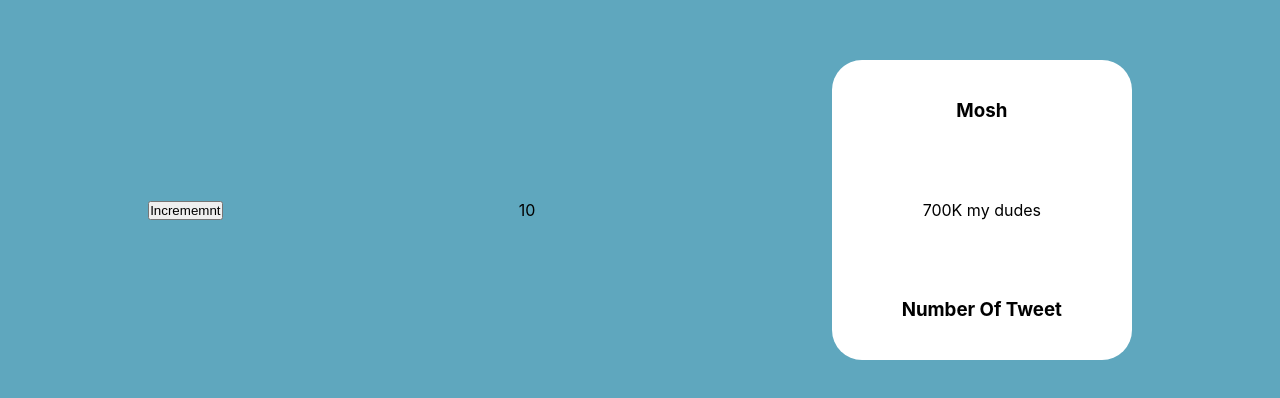
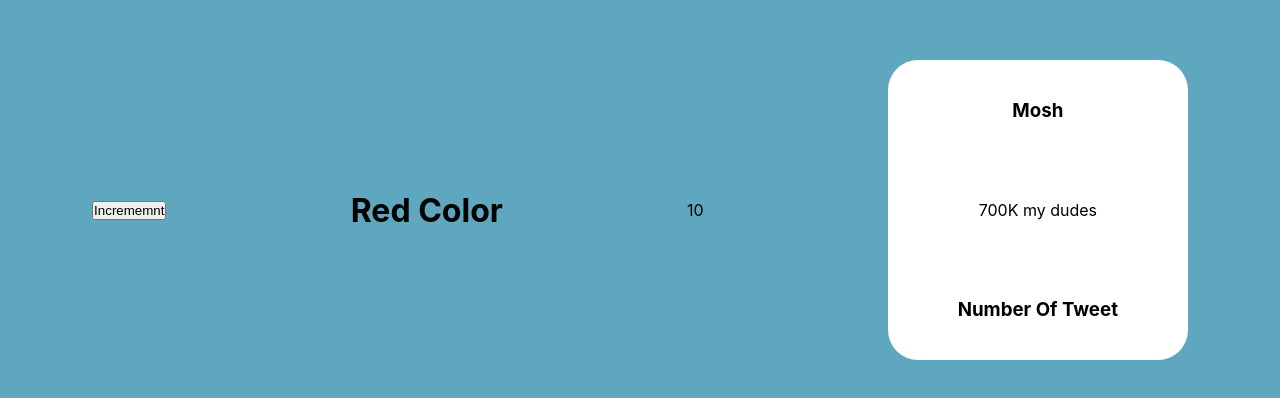
Before and after one commit to Abirsonet563/developedbyed-React-Tutorial, a React (Create React App) app in the folder projectreact/: page / in a window 1280 px wide. Shown: the part 190-588 px from the top of the page. Built offline with nearby package versions, Linux system fonts and the light colour scheme.

Commit message:
Implemetn Toggle Using useState Hook

```diff
--- a/projectreact/src/App.css
+++ b/projectreact/src/App.css
@@ -17,3 +17,7 @@ align-items: center;
   justify-content: space-around;
   align-items: center;
 }
+.red{
+  color: red;
+  font-size: 50;
+}
--- a/projectreact/src/App.js
+++ b/projectreact/src/App.js
@@ -2,13 +2,18 @@ import React, {useState} from 'react';
 import Tweet from './tweet';
 
 function App(){
+  const [red, setRed] = useState(false)
   const [count, setCount] = useState(10);
   function increment (){
    setCount(count + 1);
+  //  setRed(true)
+  //toggle
+  setRed(!red);
 }
   return(
     <div className='app'>
       <button onClick={increment}>Incrememnt</button>
+      <h1 className={red ? "red" : ""}>Red Color</h1>
       <p>{count}</p>
       <Tweet name="Mosh" message="700K my dudes"/>
 
```
